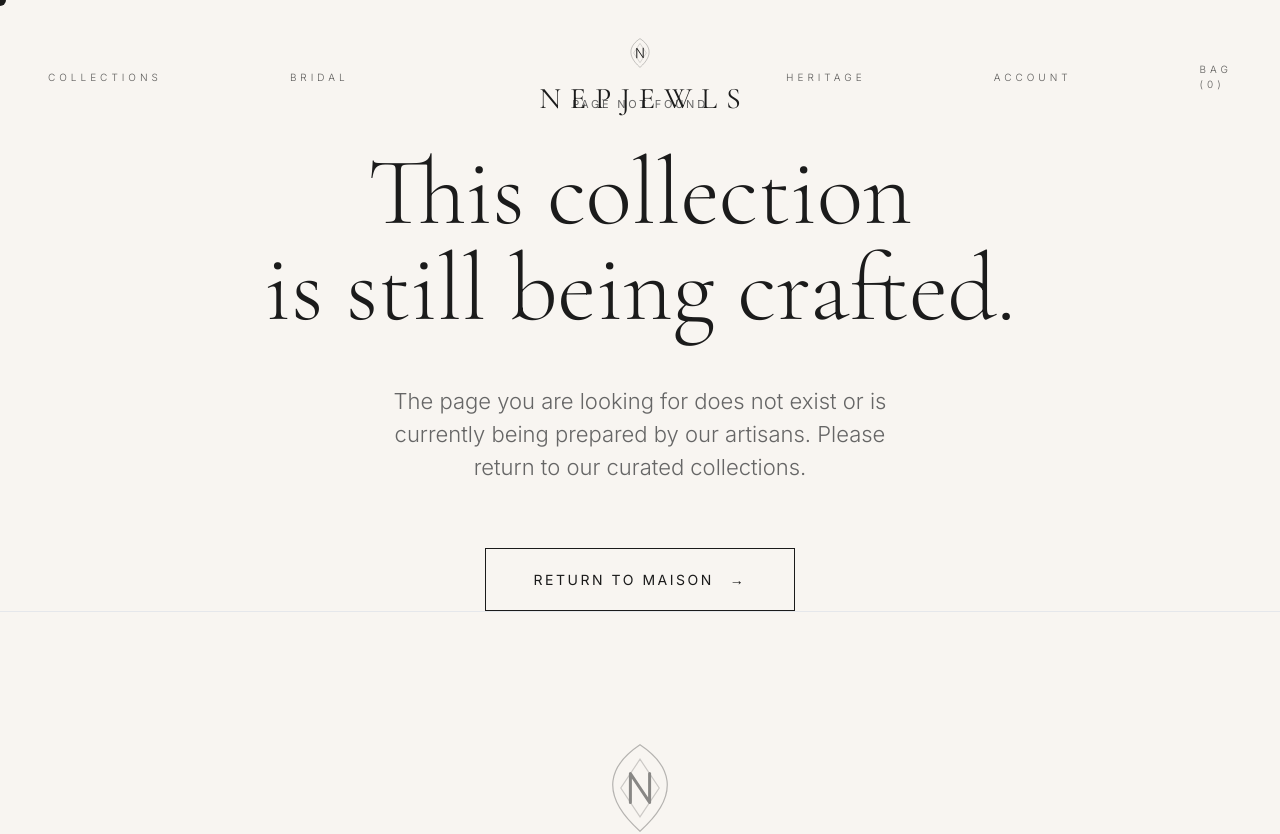
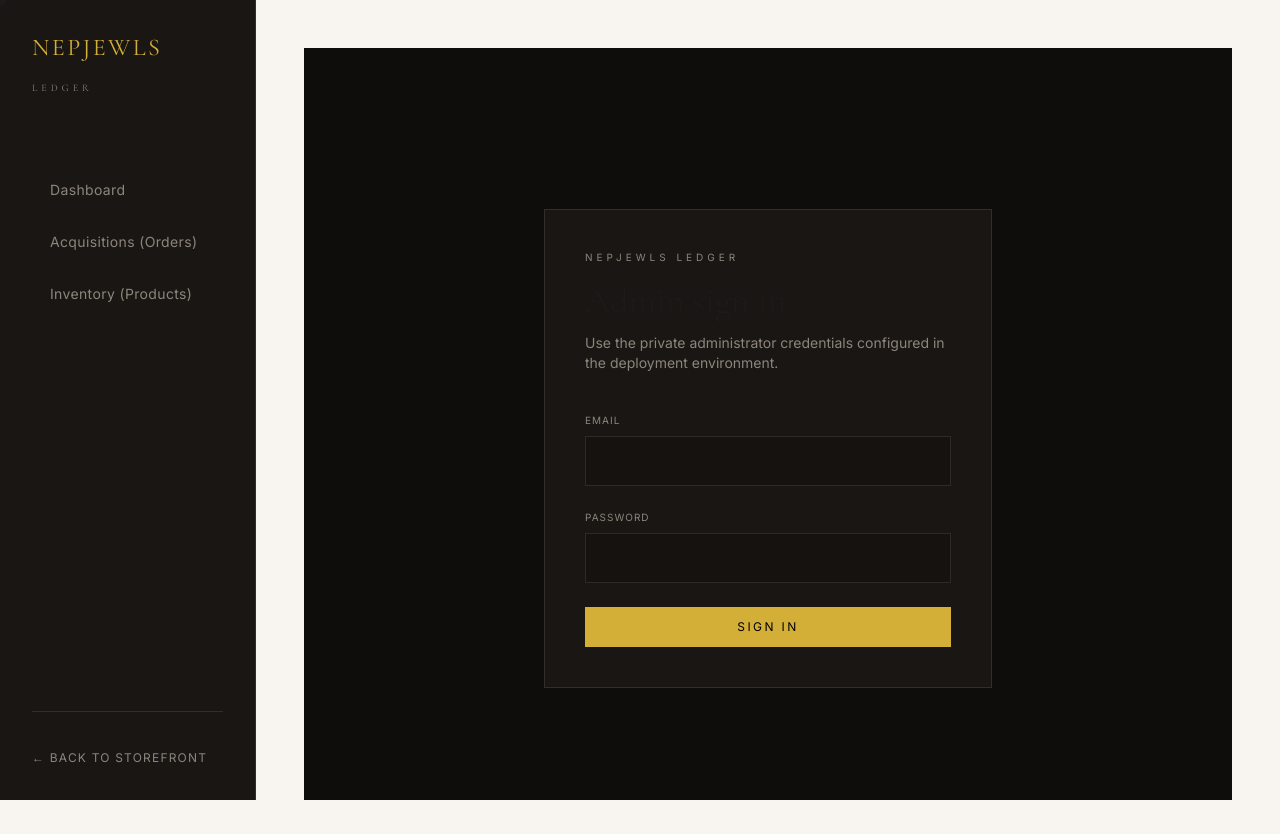
Before and after one commit to surkhettimes05-boop/nepjewls, a Next.js app in the folder webapp/: page /admin/login in a window 1280 px wide. Before the commit this address had no page. Shown: the top 834 px of the page. After the commit the page ends 800 px from the top, so only its background shows below. Built offline with nearby package versions, Linux system fonts and the light colour scheme.

Commit message:
feat: secure administrator access

```diff
--- /dev/null
+++ b/webapp/app/admin/login/page.tsx
@@ -0,0 +1,55 @@
+export const metadata = {
+  title: "Admin Sign In | NepJewls",
+};
+
+export default async function AdminLoginPage({
+  searchParams,
+}: {
+  searchParams: Promise<{ error?: string }>;
+}) {
+  const params = await searchParams;
+  const hasError = params.error === "1";
+
+  return (
+    <main className="min-h-screen bg-[#0F0D0C] text-[#E5E0D8] flex items-center justify-center px-6">
+      <div className="w-full max-w-md border border-white/10 bg-[#1A1614] p-10">
+        <p className="text-[10px] uppercase tracking-[0.4em] text-[#8C857B] mb-4">NepJewls Ledger</p>
+        <h1 className="font-serif text-4xl mb-3">Admin sign in</h1>
+        <p className="text-sm text-[#8C857B] mb-10">Use the private administrator credentials configured in the deployment environment.</p>
+
+        {hasError && (
+          <div className="mb-6 border border-red-500/30 bg-red-500/10 px-4 py-3 text-sm text-red-300">
+            Invalid email or password.
+          </div>
+        )}
+
+        <form method="post" action="/api/admin/auth/login" className="space-y-6">
+          <label className="block">
+            <span className="block text-[10px] uppercase tracking-widest text-[#8C857B] mb-2">Email</span>
+            <input
+              name="email"
+              type="email"
+              autoComplete="username"
+              required
+              className="w-full border border-white/10 bg-black/20 px-4 py-3 outline-none focus:border-[#D4AF37]"
+            />
+          </label>
+          <label className="block">
+            <span className="block text-[10px] uppercase tracking-widest text-[#8C857B] mb-2">Password</span>
+            <input
+              name="password"
+              type="password"
+              autoComplete="current-password"
+              minLength={12}
+              required
+              className="w-full border border-white/10 bg-black/20 px-4 py-3 outline-none focus:border-[#D4AF37]"
+            />
+          </label>
+          <button className="w-full bg-[#D4AF37] text-black py-3 text-xs uppercase tracking-[0.2em] hover:bg-white transition-colors">
+            Sign in
+          </button>
+        </form>
+      </div>
+    </main>
+  );
+}
```
